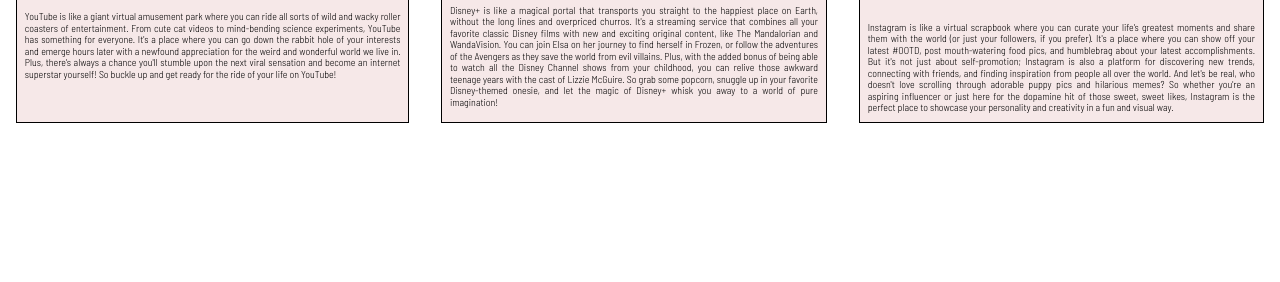
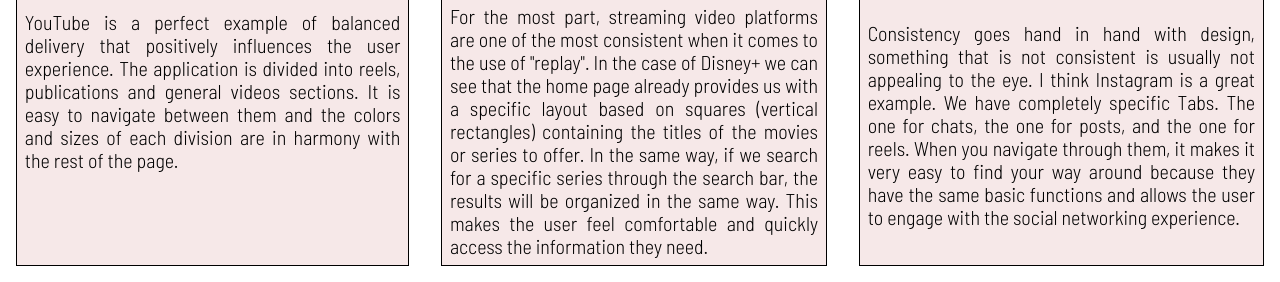
Before and after one commit to Axitauc/WDD230-2023, a plain HTML site: page Week02/designprinciples.html in a window 1280 px wide. Shown: the part 595-877 px from the top of the page. Before the commit the page ends 800 px from the top, so only its background shows below. Drawn offline with nearby package versions, Linux system fonts and the light colour scheme; a web font is replaced by a local one.

Commit message:
EVERYTHING IS DONE!

```diff
--- a/Week02/designprinciples.html
+++ b/Week02/designprinciples.html
@@ -26,15 +26,11 @@
           <a href="https://www.youtube.com/">www.youtube.com</a>
           <img src="./images/YouTube.PNG" alt="YouTube Website" />
           <p>
-            YouTube is like a giant virtual amusement park where you can ride
-            all sorts of wild and wacky roller coasters of entertainment. From
-            cute cat videos to mind-bending science experiments, YouTube has
-            something for everyone. It's a place where you can go down the
-            rabbit hole of your interests and emerge hours later with a newfound
-            appreciation for the weird and wonderful world we live in. Plus,
-            there's always a chance you'll stumble upon the next viral sensation
-            and become an internet superstar yourself! So buckle up and get
-            ready for the ride of your life on YouTube!
+            YouTube is a perfect example of balanced delivery that positively
+            influences the user experience. The application is divided into
+            reels, publications and general videos sections. It is easy to
+            navigate between them and the colors and sizes of each division are
+            in harmony with the rest of the page.
           </p>
         </div>
 
@@ -44,18 +40,14 @@
           <a href="https://www.disneyplus.com">www.disneyplus.com</a>
           <img src="./images/Disney+.PNG" alt="Disney+ Website" />
           <p>
-            Disney+ is like a magical portal that transports you straight to the
-            happiest place on Earth, without the long lines and overpriced
-            churros. It's a streaming service that combines all your favorite
-            classic Disney films with new and exciting original content, like
-            The Mandalorian and WandaVision. You can join Elsa on her journey to
-            find herself in Frozen, or follow the adventures of the Avengers as
-            they save the world from evil villains. Plus, with the added bonus
-            of being able to watch all the Disney Channel shows from your
-            childhood, you can relive those awkward teenage years with the cast
-            of Lizzie McGuire. So grab some popcorn, snuggle up in your favorite
-            Disney-themed onesie, and let the magic of Disney+ whisk you away to
-            a world of pure imagination!
+            For the most part, streaming video platforms are one of the most
+            consistent when it comes to the use of "replay". In the case of
+            Disney+ we can see that the home page already provides us with a
+            specific layout based on squares (vertical rectangles) containing
+            the titles of the movies or series to offer. In the same way, if we
+            search for a specific series through the search bar, the results
+            will be organized in the same way. This makes the user feel
+            comfortable and quickly access the information they need.
           </p>
         </div>
 
@@ -65,18 +57,13 @@
           <a href="https://www.instagram.com/">www.instagram.com</a>
           <img src="./images/Instagram.PNG" alt="Instagram" />
           <p>
-            Instagram is like a virtual scrapbook where you can curate your
-            life's greatest moments and share them with the world (or just your
-            followers, if you prefer). It's a place where you can show off your
-            latest #OOTD, post mouth-watering food pics, and humblebrag about
-            your latest accomplishments. But it's not just about self-promotion;
-            Instagram is also a platform for discovering new trends, connecting
-            with friends, and finding inspiration from people all over the
-            world. And let's be real, who doesn't love scrolling through
-            adorable puppy pics and hilarious memes? So whether you're an
-            aspiring influencer or just here for the dopamine hit of those
-            sweet, sweet likes, Instagram is the perfect place to showcase your
-            personality and creativity in a fun and visual way.
+            Consistency goes hand in hand with design, something that is not
+            consistent is usually not appealing to the eye. I think Instagram is
+            a great example. We have completely specific Tabs. The one for
+            chats, the one for posts, and the one for reels. When you navigate
+            through them, it makes it very easy to find your way around because
+            they have the same basic functions and allows the user to engage
+            with the social networking experience.
           </p>
         </div>
       </main>
--- a/Week02/style.css
+++ b/Week02/style.css
@@ -57,7 +57,7 @@
 main div p {
   color: black;
   text-align: justify;
-  font-size: 10px;
+  font-size: 20px;
   font-family: "Barlow Semi Condensed", sans-serif;
 }
 
```
Also changed, not shown: Week03/HTML/audience.html (+3 -3 lines), Week03/HTML/design.html (+40 -3 lines), Week03/HTML/websiteplanning.html (+1 -1 lines), Week03/Styles/design.css (+48 -0 lines), Week03/Styles/home.css (+7 -0 lines), Week03/Styles/medium.css (+3 -4 lines), Week03/images/Logo.png, Week03/images/Persona1.jpeg, Week03/images/Persona2.jpeg.
